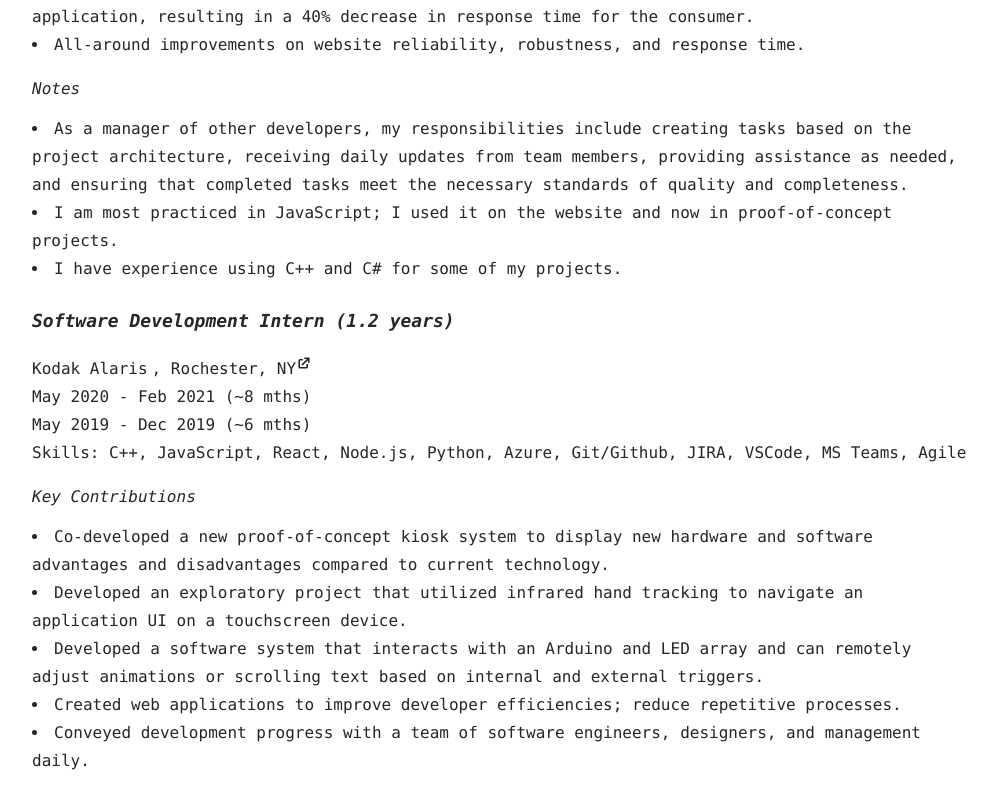
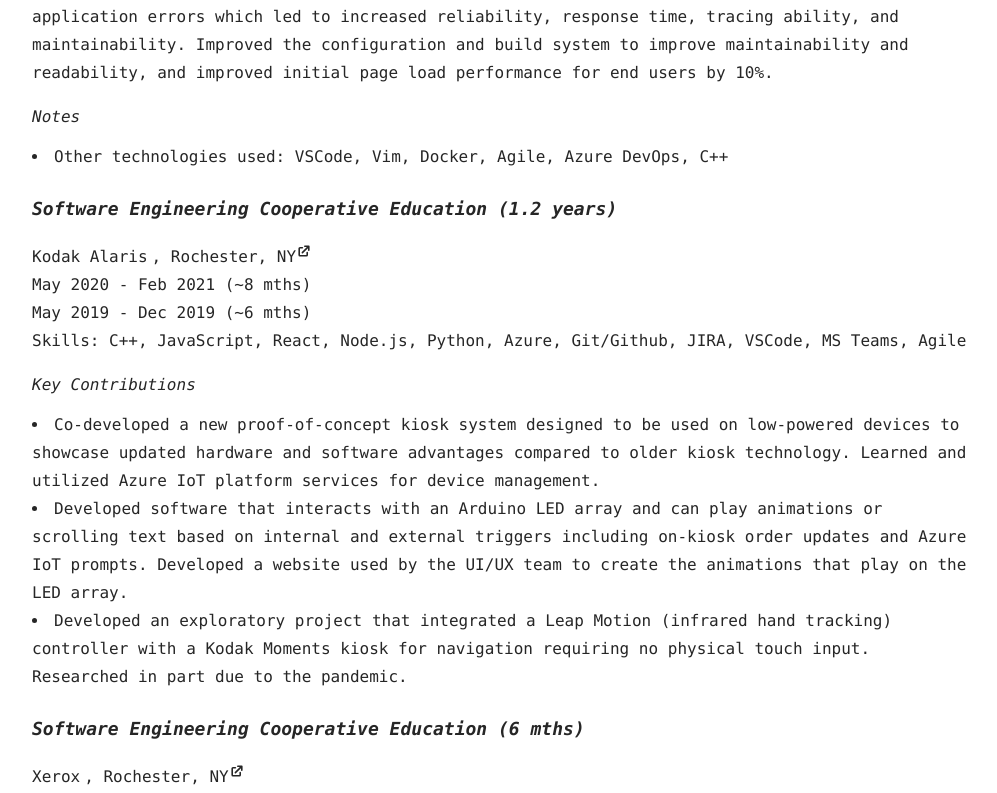
Before and after one commit to DevinKott/website-m9, a React (Create React App) app: page / in a window 1280 px wide. Shown: the part 867-1660 px from the top of the page, without its empty margins (140-1137 px from the left). Built offline with nearby package versions, Linux system fonts and the light colour scheme.

Commit message:
Update key points, notes, and titles for past experiences

```diff
--- a/src/App.js
+++ b/src/App.js
@@ -105,23 +105,18 @@
                     }
                     keyPoints={
                         [
-                            "Lead developer on a new, proof-of-concept architecture built from the ground up, using the latest technologies to achieve advantages over legacy software and procedures.",
-                            "Managing a small team of developers in their tasks and verify the quality of their work on the proof-of-concept architecture.",
-                            "Created an error logging system that surfaces consumer-facing and server-side web application errors to Azure's Application Insights, leading to increased site robustness and reliability.",
-                            "Took the initiative to analyze and improve initial page load performance on the web application, resulting in a 40% decrease in response time for the consumer.",
-                            "All-around improvements on website reliability, robustness, and response time.",
+                            "Led a team of 3 developers on a 12-month proof-of-concept (POC) for kiosk architecture using modern technology to demonstrate increased performance over legacy systems. Completed POC included a UI, image modification and shopping cart services, printer hardware integration, and USB integration, along with unit testing, source-code analyzing, and automatic builds and deployments through Azure DevOps. POC success led to building out a technology transformation team to refactor all product lines.",
+                            "Developer for kodakmoments.com. Created an error logging system to better surface web application errors which led to increased reliability, response time, tracing ability, and maintainability. Improved the configuration and build system to improve maintainability and readability, and improved initial page load performance for end users by 10%.",
                         ]
                     }
                     notes={
                         [
-                            'As a manager of other developers, my responsibilities include creating tasks based on the project architecture, receiving daily updates from team members, providing assistance as needed, and ensuring that completed tasks meet the necessary standards of quality and completeness.',
-                            'I am most practiced in JavaScript; I used it on the website and now in proof-of-concept projects.',
-                            'I have experience using C++ and C# for some of my projects.',
+                            'Other technologies used: VSCode, Vim, Docker, Agile, Azure DevOps, C++',
                         ]
                     }
                 />
                 <Experience
-                    jobTitle={'Software Development Intern'}
+                    jobTitle={'Software Engineering Cooperative Education'}
                     companyName={'Kodak Alaris'}
                     location={'Rochester, NY'}
                     link={'https://www.kodakalaris.com/'}
@@ -144,16 +139,14 @@
                     skills={['C++', 'JavaScript', 'React', 'Node.js', 'Python', 'Azure', 'Git/Github', 'JIRA', 'VSCode', 'MS Teams', 'Agile']}
                     keyPoints={
                         [
-                            "Co-developed a new proof-of-concept kiosk system to display new hardware and software advantages and disadvantages compared to current technology.",
-                            "Developed an exploratory project that utilized infrared hand tracking to navigate an application UI on a touchscreen device.",
-                            "Developed a software system that interacts with an Arduino and LED array and can remotely adjust animations or scrolling text based on internal and external triggers.",
-                            "Created web applications to improve developer efficiencies; reduce repetitive processes.",
-                            "Conveyed development progress with a team of software engineers, designers, and management daily.",
+                            "Co-developed a new proof-of-concept kiosk system designed to be used on low-powered devices to showcase updated hardware and software advantages compared to older kiosk technology. Learned and utilized Azure IoT platform services for device management.",
+                            "Developed software that interacts with an Arduino LED array and can play animations or scrolling text based on internal and external triggers including on-kiosk order updates and Azure IoT prompts. Developed a website used by the UI/UX team to create the animations that play on the LED array.",
+                            "Developed an exploratory project that integrated a Leap Motion (infrared hand tracking) controller with a Kodak Moments kiosk for navigation requiring no physical touch input. Researched in part due to the pandemic.",
                         ]
                     }
                 />
                 <Experience
-                    jobTitle={'Software Engineer Intern'}
+                    jobTitle={'Software Engineering Cooperative Education'}
                     companyName={'Xerox'}
                     location={'Rochester, NY'}
                     link={'https://www.xerox.com/en-us'}
@@ -170,10 +163,7 @@
                     skills={['C++14', 'Python', 'Java', 'XML', 'Jenkins', 'ClearCase', 'CentOS', 'Windows']}
                     keyPoints={
                         [
-                            "Responsible for converting a print machine simulator from Java to C++14, utilized by different developers to test their software before deployment to real systems.",
-                            "Modernized core technologies used by the simulator and improved the simulator's architecture layout for ease of maintenance.",
-                            "Conveyed development progress with a team of software engineers and management weekly.",
-                            "Presented my project in a final review meeting with management and other teams."
+                            "Refactored a printer machine simulator from Java to C++14 which was utilized by other developers to test their software before deployment to production systems. Efforts resulted in performance and architectural improvements. Presented simulator to management and other development teams in a final review meeting."
                         ]
                     }
                 />
```
